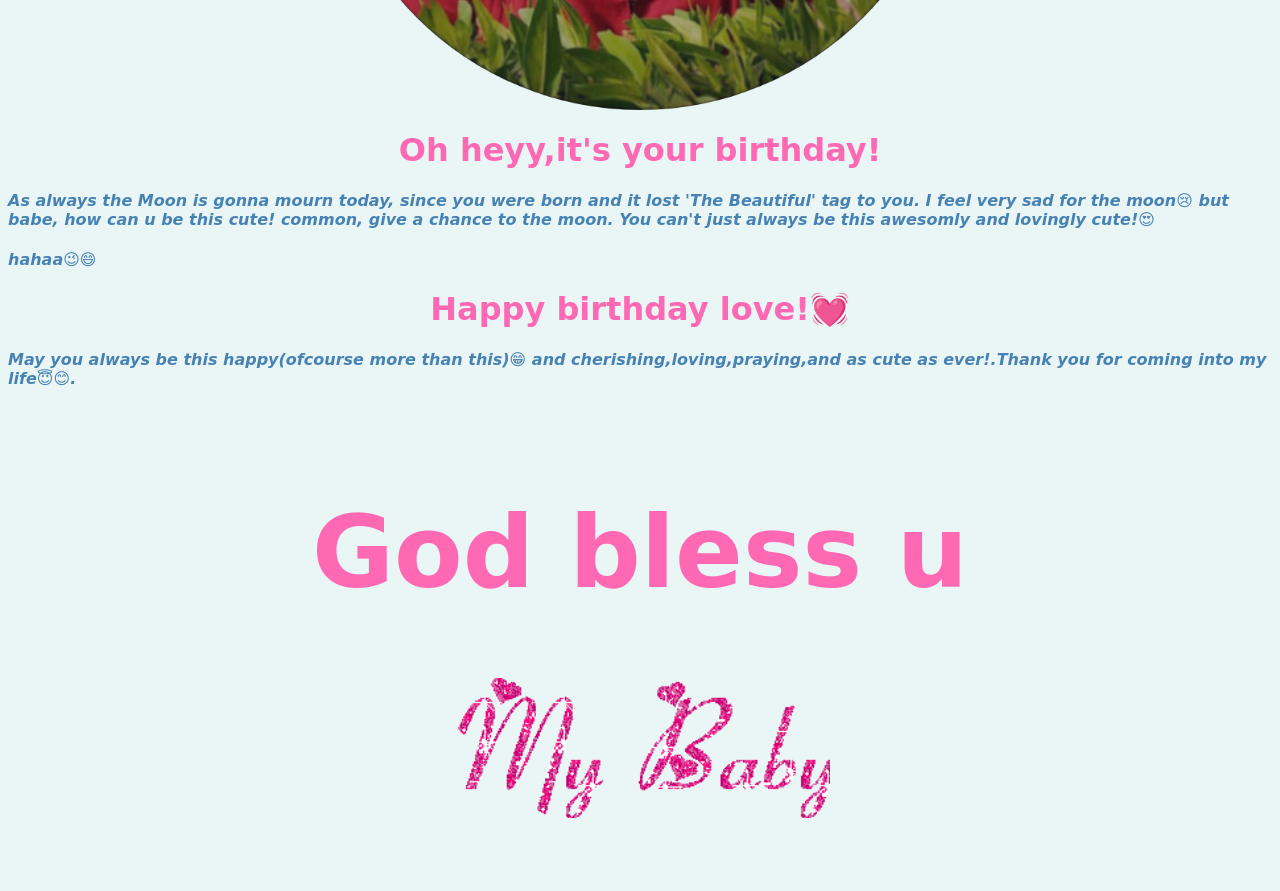
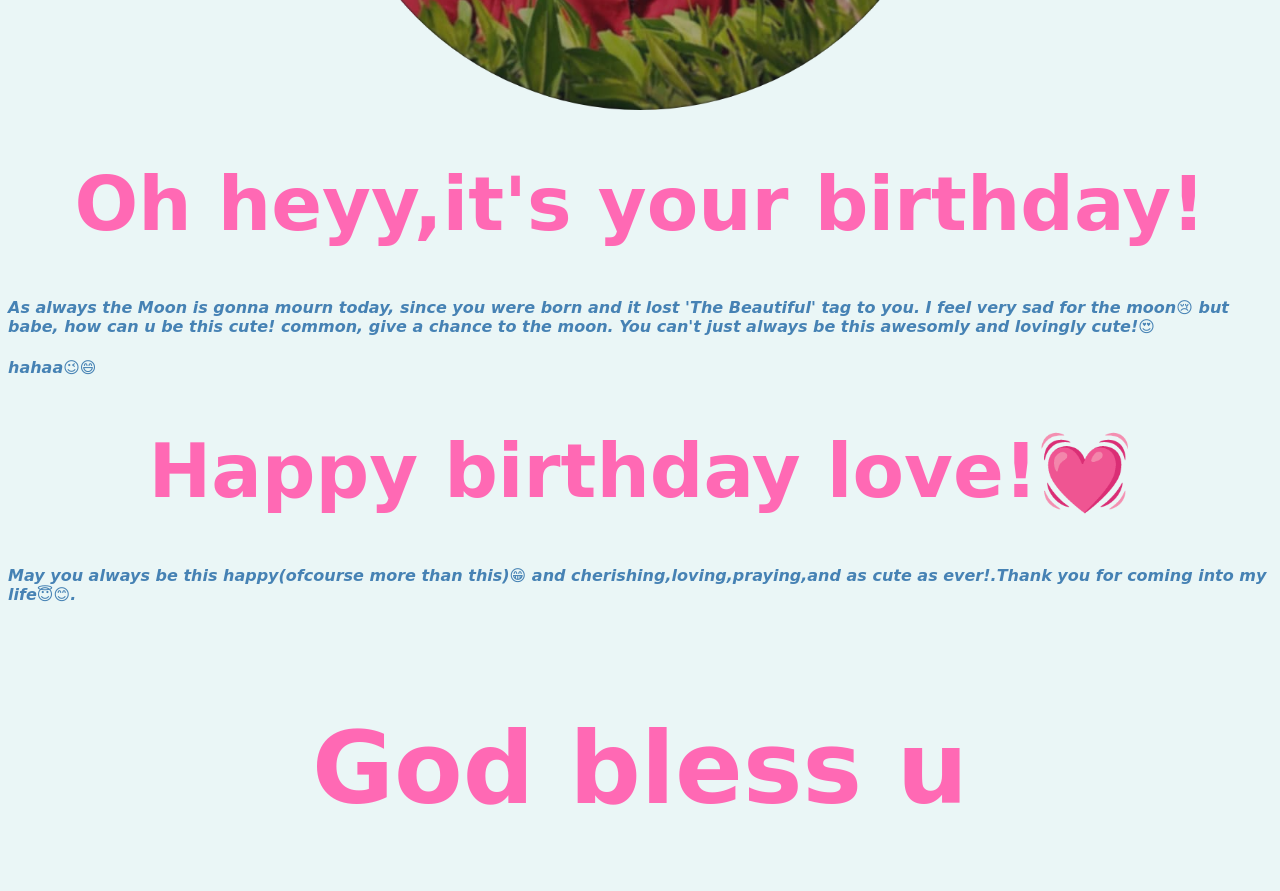
Before and after one commit to paul7m12d/wishes, a plain HTML site: page index.html in a window 1280 px wide. Shown: the part 960-1851 px from the top of the page. Before the commit the page ends 1786 px from the top, so only its background shows below. Drawn offline with Linux system fonts and the light colour scheme.

Commit message:
Create index.html

```diff
--- a/index.html
+++ b/index.html
@@ -12,13 +12,13 @@
 
 <img src="sm31.png" alt="dp" draggable="true" style="width:50%">
 
-<h1 class="a">Oh heyy,it's your birthday! </h1>
+<h1 class="a" style="font-size:75px">Oh heyy,it's your birthday! </h1>
 <h4>As always the <em>Moon</em> is gonna mourn today, since you were born and it lost <strong><em>'The Beautiful'</em></strong> tag to you.
 I feel very sad for the moon😢 but babe, how can u be this cute! common, give a chance to the moon. You can't just always be this awesomly and lovingly cute!😍</h4>
 
 <h4>hahaa😉😄</h4>
 
-<h1 class="a">Happy birthday love!💓</h1>
+<h1 class="a" style="font-size:75px">Happy birthday love!💓</h1>
 <h4>May you always be this happy(ofcourse more than this)😁 and cherishing,loving,praying,and as cute as ever!.Thank you for coming into my life😇😊.</h4> <br>
 
     <h1 class="a" style="font-size:100px"><strong> God bless u </strong></h1>
```
